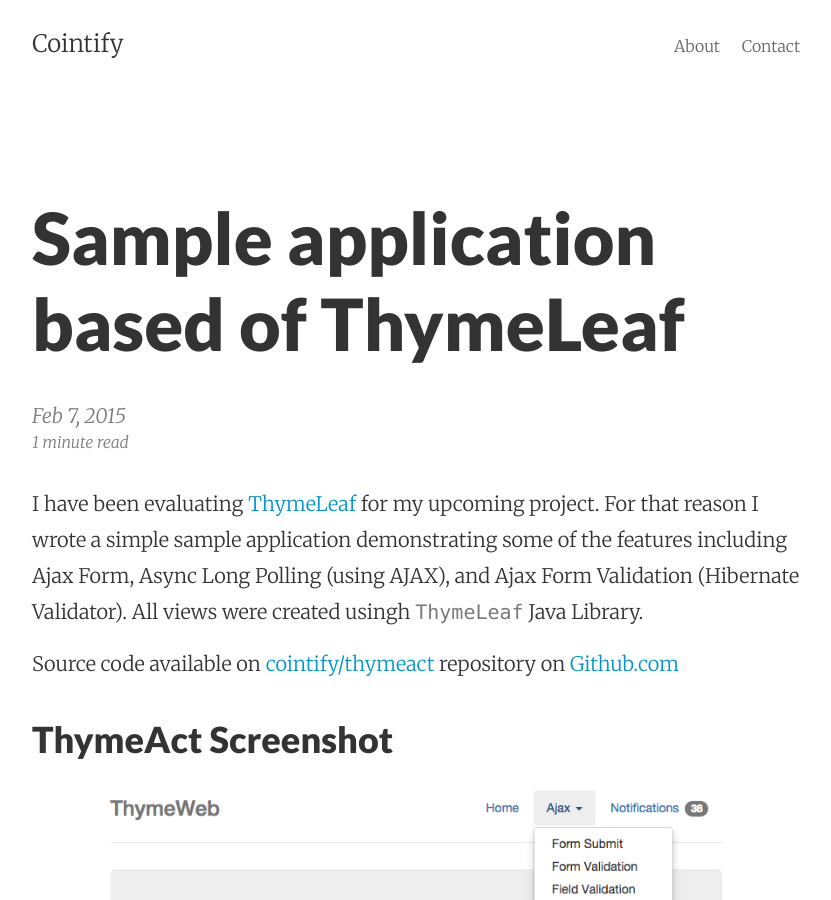
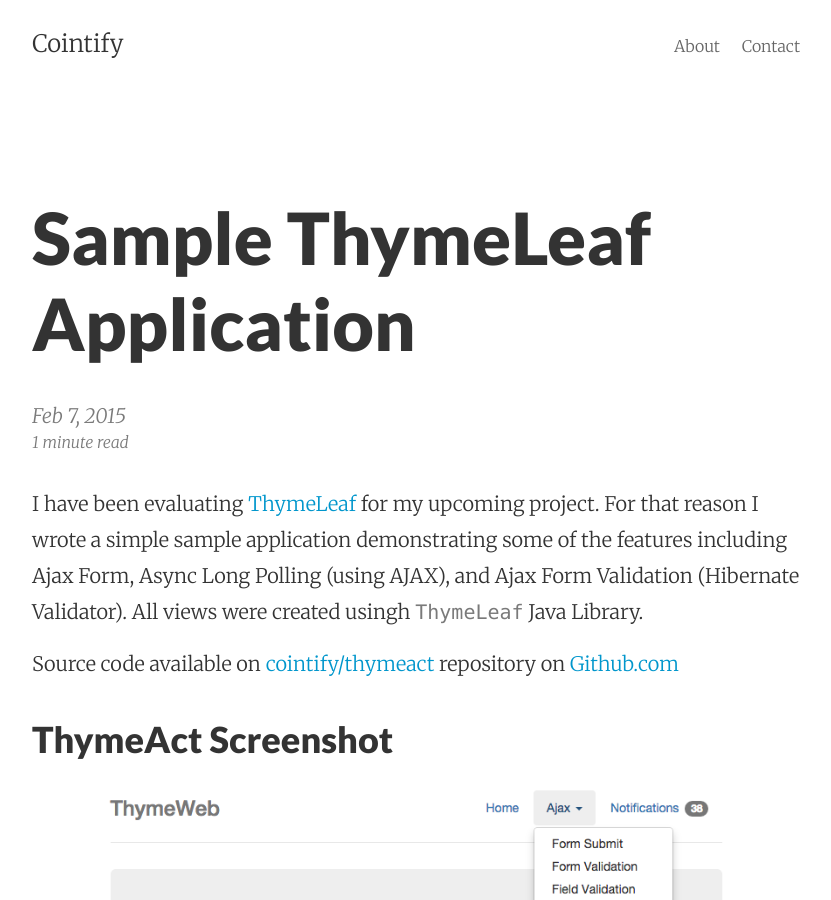
Before and after one commit to cointify/cointify.github.io, a Jekyll site: the page built from _posts/2015-02-07-thymeleaf-sample.md, in a window 1280 px wide and 900 px high. Shown: the whole window, without its empty margins (224-1055 px from the left). Built offline with Jekyll 4.4.1, drawn with Linux system fonts in a browser that asks for light colours; Markdown is read by kramdown in place of the engine named in the settings.

Commit message:
Adds content to thymeleaf post

```diff
--- a/_posts/2015-02-07-thymeleaf-sample.md
+++ b/_posts/2015-02-07-thymeleaf-sample.md
@@ -1,8 +1,8 @@
 ---
 layout:     post
-title:      Sample application based of ThymeLeaf
+title:      Sample ThymeLeaf Application
 date:       2015-02-07 12:00:00
-summary:    Created a sample application showcasing ThymeLeaf + Spring + AJAX
+summary:    A sample application showcasing ThymeLeaf + Spring + AJAX
 categories: development
 ---
 
```
